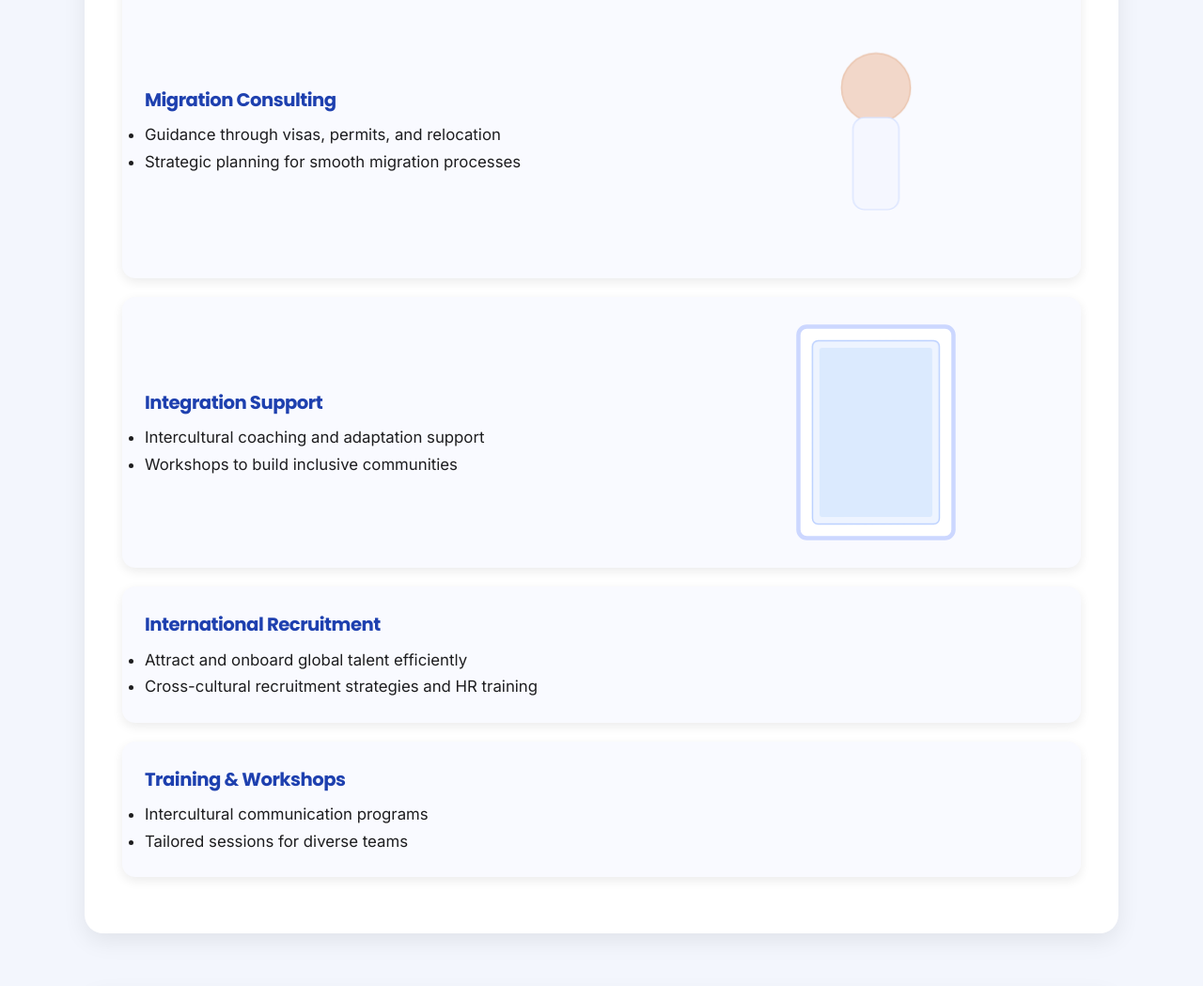
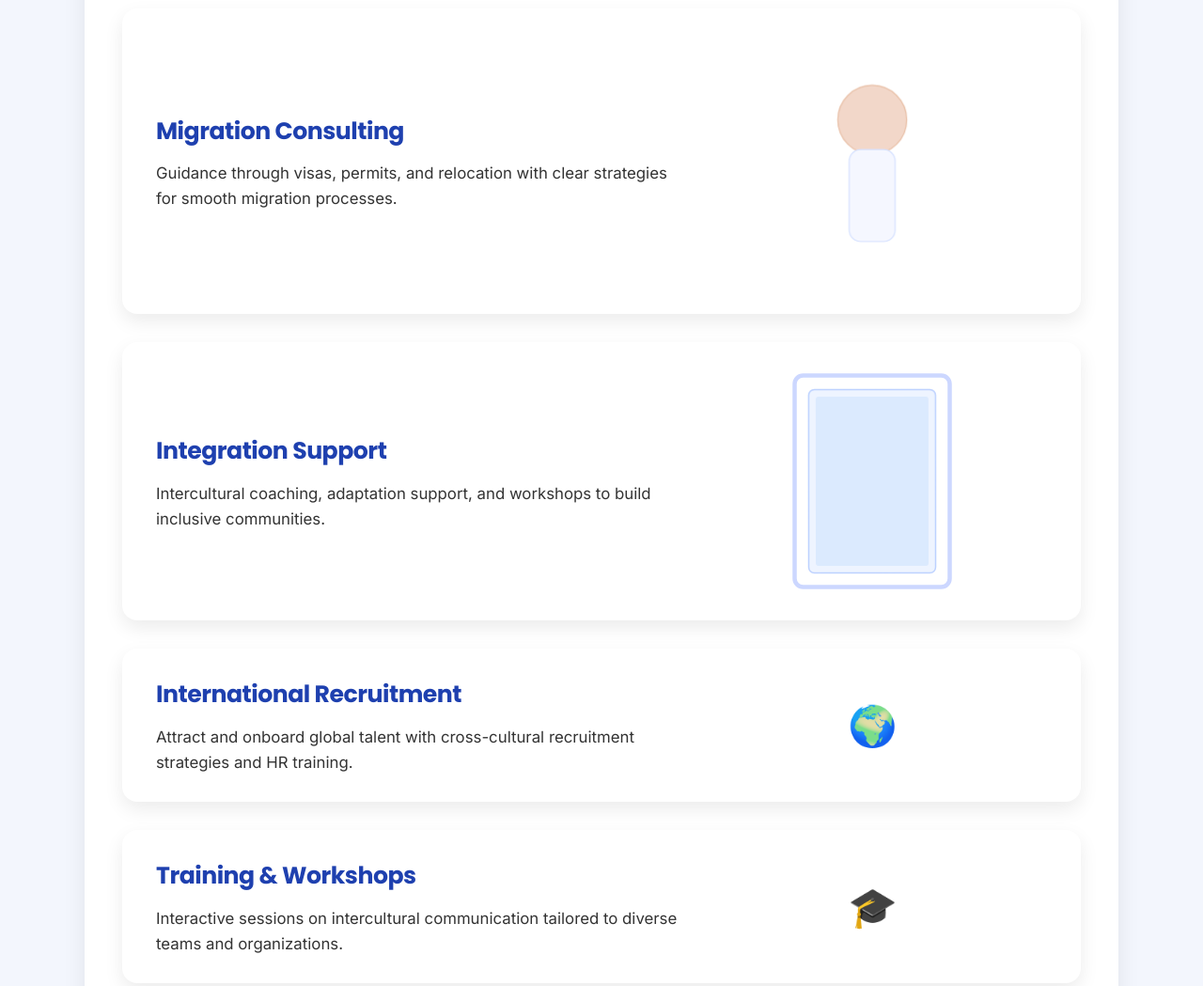
Before and after one commit to cyriacpanackal/migration, a plain HTML site: page index.html in a window 1280 px wide. Shown: the part 1104-2153 px from the top of the page at 94% size. Drawn offline with nearby package versions, Linux system fonts and the light colour scheme.

Commit message:
Update index.html

```diff
--- a/index.html
+++ b/index.html
@@ -134,34 +134,45 @@
       object-fit: cover;
     }
 
-    /* Services */
-   /* Service item layout */
-.service-item {
-  background: #f9faff;
-  padding: 24px;
-  margin-bottom: 20px;
-  border-radius: 14px;
-  box-shadow: 0 4px 12px rgba(0,0,0,0.08);
+   /* Services Layout */
+#services {
+  display: flex;
+  flex-direction: column;
+  gap: 30px;
 }
 
-.service-content {
+.service-card {
   display: flex;
   align-items: center;
   justify-content: space-between;
   gap: 20px;
+  background: #fff;
+  padding: 28px 36px;
+  border-radius: 16px;
+  box-shadow: 0 8px 20px rgba(0,0,0,0.08);
 }
 
-/* Text area */
 .service-text {
-  flex: 1;
+  flex: 1 1 60%;
 }
 
-/* Animation area */
+.service-text h3 {
+  font-size: 1.5em;
+  color: var(--primary);
+  margin-bottom: 10px;
+}
+
+.service-text p {
+  font-size: 1em;
+  color: #333;
+  line-height: 1.6;
+}
+
 .service-anim {
-  flex: 0 0 40%; /* fixed 40% width */
+  flex: 1 1 40%;
   display: flex;
+  align-items: center;
   justify-content: center;
-  align-items: center;
 }
 
 .service-anim svg {
@@ -169,18 +180,25 @@
   height: auto;
 }
 
-/* Responsive: stack vertically on phone */
-@media (max-width: 700px) {
-  .service-content {
+/* Placeholder icons until animations are added */
+.service-anim.placeholder {
+  font-size: 2.5em;
+  color: var(--primary);
+}
+
+/* Responsive (stack on mobile) */
+@media (max-width: 768px) {
+  .service-card {
     flex-direction: column;
     text-align: center;
+    padding: 20px;
   }
+
   .service-anim {
-    flex: none;
-    width: 100%;
-    margin-top: 12px;
+    margin-top: 20px;
   }
 }
+
 
 
     .service-item h3 { color: var(--primary); margin-bottom: 6px; }
@@ -395,20 +413,17 @@
   </section>
 
   <!-- Services -->
+ <!-- Services -->
 <section id="services">
   <h2>Services</h2>
 
-  <div class="service-item">
-    <div class="service-content">
+  <div class="service-card">
     <div class="service-text">
       <h3>Migration Consulting</h3>
-        <ul>
-          <li>Guidance through visas, permits, and relocation</li>
-          <li>Strategic planning for smooth migration processes</li>
-        </ul>
+      <p>Guidance through visas, permits, and relocation with clear strategies for smooth migration processes.</p>
     </div>
     <div class="service-anim">
-        <!-- Person SVG -->
+      <!-- Person Head Nod Animation -->
       <svg class="person-svg" viewBox="0 0 180 220">
         <g class="head">
           <circle cx="90" cy="74" r="30" fill="#f2d7c9" stroke="#e8bfa6"/>
@@ -417,19 +432,14 @@
       </svg>
     </div>
   </div>
-  </div>
 
-  <div class="service-item">
-    <div class="service-content">
+  <div class="service-card">
     <div class="service-text">
       <h3>Integration Support</h3>
-        <ul>
-          <li>Intercultural coaching and adaptation support</li>
-          <li>Workshops to build inclusive communities</li>
-        </ul>
+      <p>Intercultural coaching, adaptation support, and workshops to build inclusive communities.</p>
     </div>
     <div class="service-anim">
-        <!-- Window SVG -->
+      <!-- German Tilt Window Animation -->
       <svg class="window-svg" viewBox="0 0 120 160">
         <rect x="5" y="5" width="110" height="150" rx="6" class="frame"/>
         <g class="sash">
@@ -439,30 +449,24 @@
       </svg>
     </div>
   </div>
-  </div>
 
-  <!-- Keep others as text only or add more anims -->
-  <div class="service-item">
-    <div class="service-content">
+  <div class="service-card">
     <div class="service-text">
       <h3>International Recruitment</h3>
-        <ul>
-          <li>Attract and onboard global talent efficiently</li>
-          <li>Cross-cultural recruitment strategies and HR training</li>
-        </ul>
+      <p>Attract and onboard global talent with cross-cultural recruitment strategies and HR training.</p>
     </div>
+    <div class="service-anim placeholder">
+      🌍
     </div>
   </div>
 
-  <div class="service-item">
-    <div class="service-content">
+  <div class="service-card">
     <div class="service-text">
       <h3>Training & Workshops</h3>
-        <ul>
-          <li>Intercultural communication programs</li>
-          <li>Tailored sessions for diverse teams</li>
-        </ul>
+      <p>Interactive sessions on intercultural communication tailored to diverse teams and organizations.</p>
     </div>
+    <div class="service-anim placeholder">
+      🎓
     </div>
   </div>
 </section>
```
Lines whose indentation alone changed are shown as unchanged.
